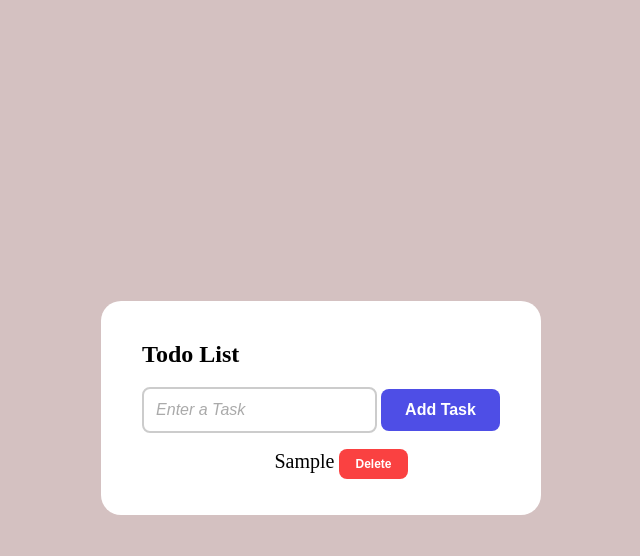
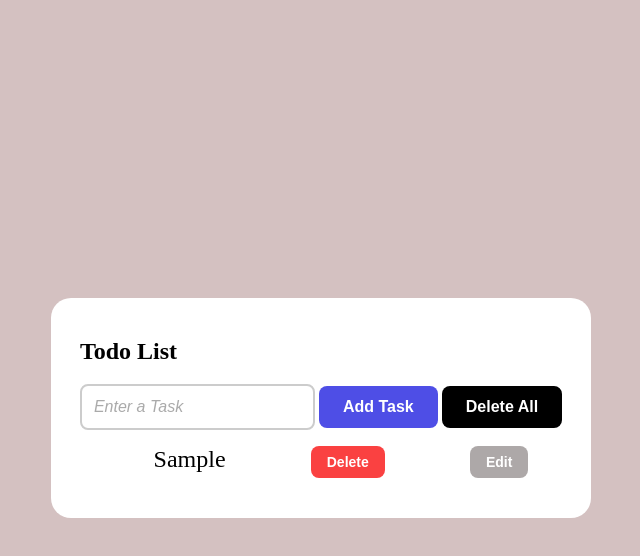
Before and after one commit to asadaligith/TODO_APP, a plain HTML site: page index.html in a window 1280 px wide. Both pictures are taken after typing "Sample" into the empty fields and a click on the button "Add Task". Shown: the whole page, without its empty margins (319-959 px from the left). Drawn offline with Linux system fonts and the light colour scheme.

Commit message:
todo app

```diff
--- a/app.css
+++ b/app.css
@@ -7,7 +7,7 @@ body{
 }
 
 #main-section{
-   width: 400px;
+   width: 500px;
    height: auto;
    background-color: white;
    display: flex;
@@ -30,6 +30,16 @@ body{
     font-weight: bold;
 }
 
+#dltall{
+    background-color: black;
+    color: white;
+    border: none;
+    font-size: 16px;
+    padding: 12px 24px;
+    border-radius: 8px;
+    cursor: pointer;
+    font-weight: bold;
+}
 
 #todo-div > input {
   padding: 12px;
@@ -48,21 +58,39 @@ body{
   color: #aaa;
   font-style: italic;
 }
+#ul-div{
+  width: 500px;
+}
 
 #todo-ul>li{
-  list-style: none;
-  font-size: 20px;
-  margin-bottom: 10px;
+  list-style-type: none;
+  font-size: 24px;
+  display: flex;
+  justify-content: space-around;
+  margin-bottom: 20px;
 }
 .delete-btn{
   background-color: rgb(250, 65, 65);
     color: white;
     border: none;
-    font-size: 12px;
+    font-size: 14px;
     padding: 8px 16px;
     border-radius: 8px;
     cursor: pointer;
     font-weight: bold;
-    margin-left: 5px;
+
 
 }
+
+.editbtn{
+  background-color: rgb(173, 168, 168);
+    color: white;
+    border: none;
+    font-size: 14px;
+    padding: 8px 16px;
+    border-radius: 8px;
+    cursor: pointer;
+    font-weight: bold;
+
+
+}
--- a/index.html
+++ b/index.html
@@ -13,9 +13,10 @@
         <h1>Todo List</h1>
         <input type="text" placeholder="Enter a Task" id="input">
         <button id="todo-btn" onclick="todo_func()">Add Task</button>
+        <button id="dltall" onclick="deleteall()">Delete All</button>
     </div>
 
-       <div>
+       <div id="ul-div">
          <ul id="todo-ul">
 
         </ul>
--- a/script.js
+++ b/script.js
@@ -34,8 +34,30 @@ function todo_func(){
     delete_btn.addEventListener("click", function(){
     todo_ul.removeChild(list_tag)
     })
+    var editbtn = document.createElement("button")
+    var edittxt = document.createTextNode("Edit")
+    console.log(list_tag.childNodes[0].nodeValue)
+    editbtn.setAttribute("class","editbtn")
+
+
+    editbtn.addEventListener("click", function(){
+        var updatetask = prompt(list_tag.childNodes[0].nodeValue , todo_value)
+        if (updatetask.trim() !== ""){
+            list_tag.childNodes[0].nodeValue = updatetask
+        }
+
+    })
+
+    editbtn.appendChild(edittxt)
+    list_tag.appendChild(editbtn)
     }
+
     else {
         alert("Enter a Task")
     }
 }
+
+function deleteall(){
+    var deleteall = document.getElementById("todo-ul")
+    deleteall.innerHTML = ""
+}
```
